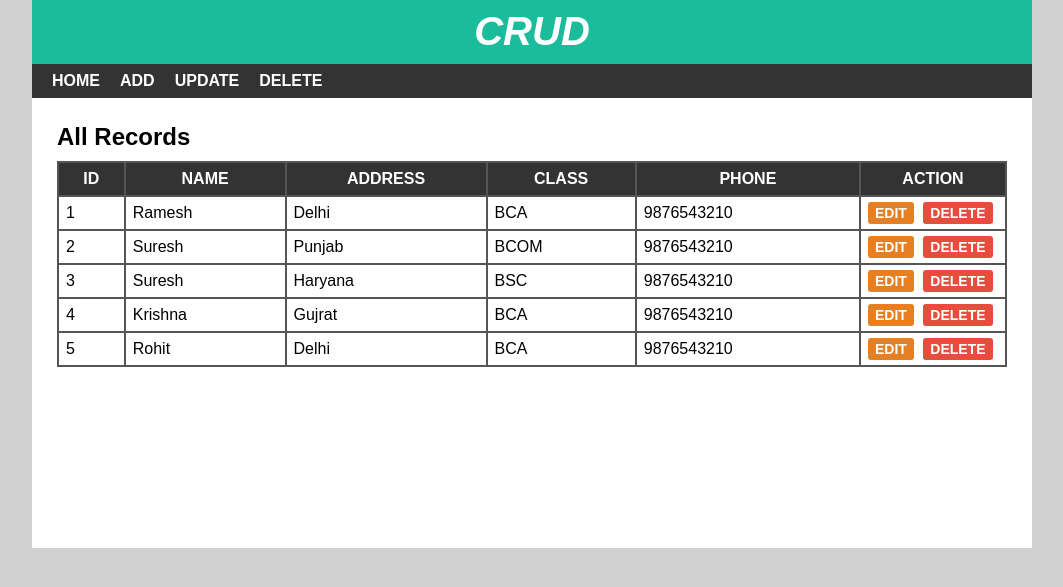
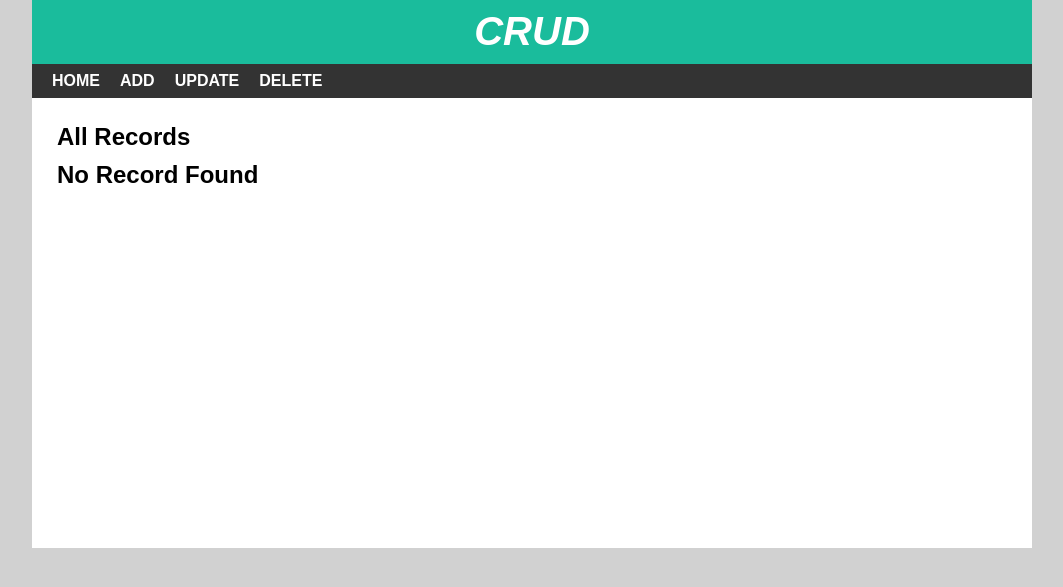
Before and after one commit to shahzaib-zaib/CRUD, a PHP site: page /index.php in a window 1280 px wide. Shown: the part 51-638 px from the top of the page, without its empty margins (108-1171 px from the left). Run offline with PHP 8.4, Linux system fonts and the light colour scheme; tables that the repository leaves empty or names only in its code hold one stand-in row (values such as "Sample post").

Commit message:
Updated Index Page

```diff
--- a/index.php
+++ b/index.php
@@ -3,6 +3,18 @@ include 'header.php';
 ?>
 <div id="main-content">
     <h2>All Records</h2>
+    <?php
+
+        $con = mysqli_connect("localhost", "root", "", "crud") or die("connect Faild");
+
+        $sql = "SELECT * FROM student JOIN studentclass WHERE student.sclass = studentclass.cid";
+
+        $result = mysqli_query($con, $sql) or die("Query Unseccessful.");
+
+        if(mysqli_num_rows($result) > 0){
+
+
+    ?>
     <table cellpadding="7px">
         <thead>
         <th>Id</th>
@@ -13,63 +25,32 @@ include 'header.php';
         <th>Action</th>
         </thead>
         <tbody>
+        <?php
+            while($row = mysqli_fetch_assoc($result)){
+
+
+        ?>
             <tr>
-                <td>1</td>
-                <td>Ramesh</td>
-                <td>Delhi</td>
-                <td>BCA</td>
-                <td>9876543210</td>
+                <td><?php echo $row['sid'] ?></td>
+                <td><?php echo $row['sname'] ?></td>
+                <td><?php echo $row['saddress'] ?></td>
+                <td><?php echo $row['cname'] ?></td>
+                <td><?php echo $row['sphone'] ?></td>
                 <td>
                     <a href='edit.php'>Edit</a>
                     <a href='delete-inline.php'>Delete</a>
                 </td>
             </tr>
-            <tr>
-                <td>2</td>
-                <td>Suresh</td>
-                <td>Punjab</td>
-                <td>BCOM</td>
-                <td>9876543210</td>
-                <td>
-                    <a href='edit.php'>Edit</a>
-                    <a href='delete-inline.php'>Delete</a>
-                </td>
-            </tr>
-            <tr>
-                <td>3</td>
-                <td>Suresh</td>
-                <td>Haryana</td>
-                <td>BSC</td>
-                <td>9876543210</td>
-                <td>
-                    <a href='edit.php'>Edit</a>
-                    <a href='delete-inline.php'>Delete</a>
-                </td>
-            </tr>
-            <tr>
-                <td>4</td>
-                <td>Krishna</td>
-                <td>Gujrat</td>
-                <td>BCA</td>
-                <td>9876543210</td>
-                <td>
-                    <a href='edit.php'>Edit</a>
-                    <a href='delete-inline.php'>Delete</a>
-                </td>
-            </tr>
-            <tr>
-                <td>5</td>
-                <td>Rohit</td>
-                <td>Delhi</td>
-                <td>BCA</td>
-                <td>9876543210</td>
-                <td>
-                    <a href='edit.php'>Edit</a>
-                    <a href='delete-inline.php'>Delete</a>
-                </td>
-            </tr>
+            <?php } ?>
         </tbody>
     </table>
+<?php }
+    else{
+        echo "<h2>No Record Found</h2>";
+    }
+    mysqli_close($con);
+
+?>
 </div>
 </div>
 </body>
```
